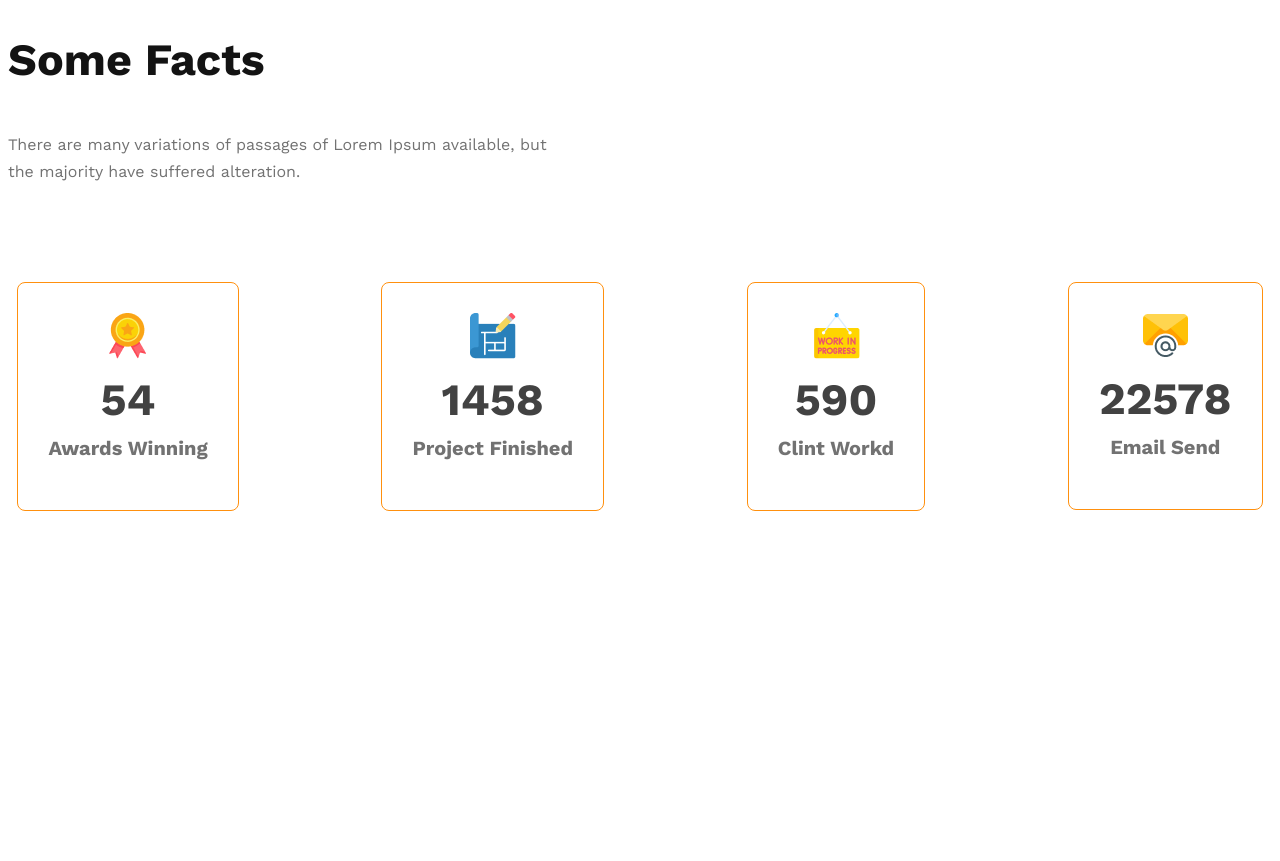
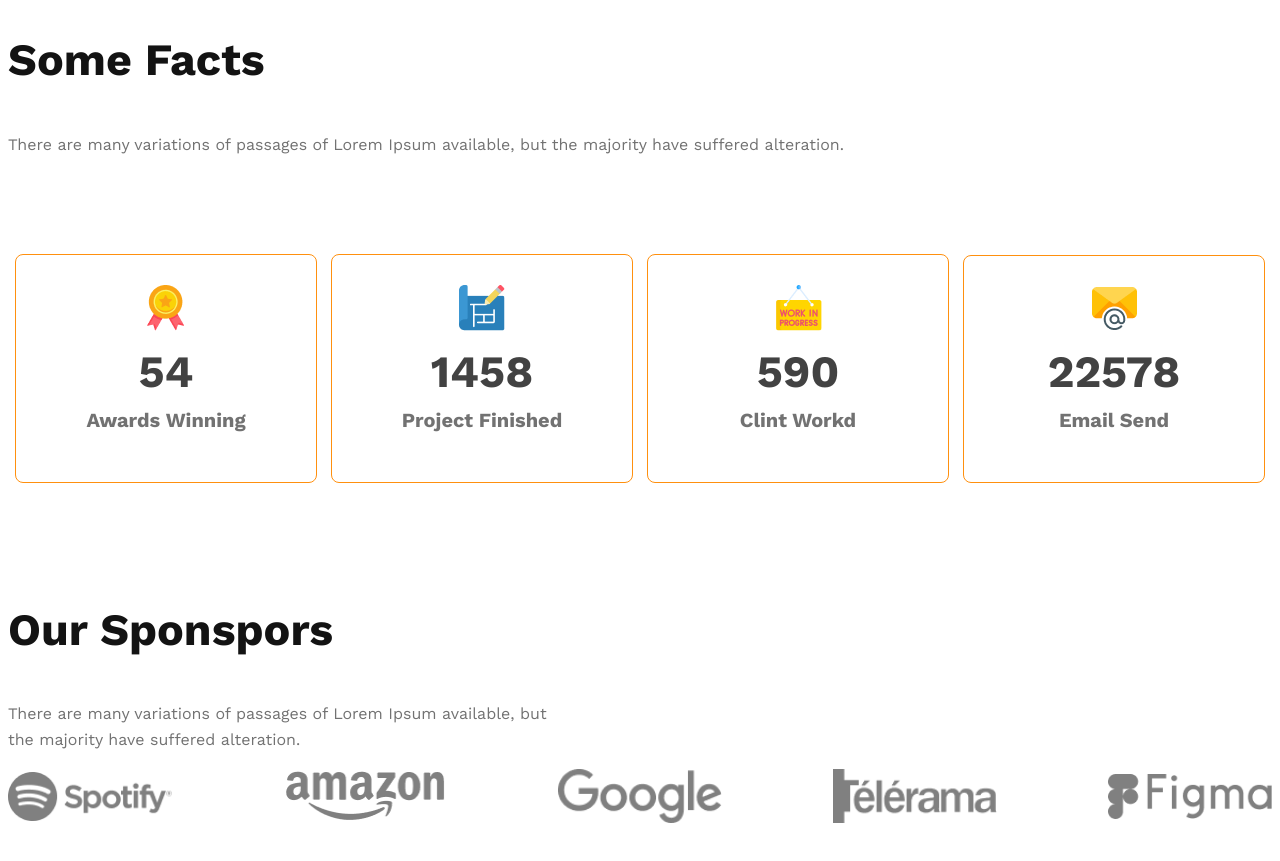
Before and after one commit to Mitul3047/G3-architecture-website, a plain HTML site: page index.html in a window 1280 px wide. Shown: the part 1940-2801 px from the top of the page. Before the commit the page ends 2571 px from the top, so only its background shows below. Drawn offline with nearby package versions, Linux system fonts and the light colour scheme.

Commit message:
sponcer added

```diff
--- a/index.html
+++ b/index.html
@@ -99,6 +99,19 @@
             </div>
 
         </section>
+        <!-- sponcer -->
+        <section class="sponcer">
+            <h3 class="sponcer-title">Our Sponspors</h3>
+            <p class="sponcer-description">There are many variations of passages of Lorem Ipsum available, but the majority have suffered alteration.</p>
+
+            <div class="sponcer-img-container">
+                <img src="./images/sponsors/spotify.png" alt="">
+                <img src="./images/sponsors/amazon.png" alt="">
+                <img src="./images/sponsors/google.png" alt="">
+                <img src="./images/sponsors/telerama.png" alt="">
+                <img src="./images/sponsors/figma.png" alt="">
+            </div>
+        </section>
     </main>
 
 
--- a/style.css
+++ b/style.css
@@ -97,9 +97,10 @@ main {
     max-width: 1440px;
     margin: 70px auto;
 }
- main > section{
+
+main>section {
     margin-bottom: 7.5rem;
- }
+}
 
 
 
@@ -160,7 +161,7 @@ main {
     font-weight: 400;
     line-height: 1.7rem;
     /* 162.5% */
-    max-width: 542px;
+    /* max-width: 542px; */
     margin-bottom: 6rem;
 }
 
@@ -168,7 +169,7 @@ main {
     display: flex;
     justify-content: space-around;
     align-items: center;
-    gap: 124px;
+    /* gap: 124px; */
 }
 
 
@@ -177,9 +178,16 @@ main {
     border: 1px solid #FF900E;
     text-align: center;
     /* font-size: 2.8rem; */
-    padding: 30px;
+    padding: 30px 30px;
+    width: 240px;
+
 }
-
+.fact-card-container .card-title {
+    color: #727272;
+    font-size: 1.25rem;
+    font-weight: 600;
+    margin-top: 5px;
+}
 .fact-card-container .card-stats {
     font-size: 2.8rem;
     color: #424242;
@@ -187,12 +195,37 @@ main {
     margin-bottom: 10px;
 }
 
-.fact-card-container .card-title {
-    color: #727272;
-    font-size: 1.25rem;
-    font-weight: 600;
-    margin-top: 5px;
+/* sponcer */
+.sponcer-title {
+    color: #131313;
+    font-size: 2.8rem;
+    font-weight: 700;
 }
+
+.sponcer-img-container{
+    display: flex;
+    align-items: center;
+    justify-content: space-between;
+    filter: invert(50%);
+    text-align: center;
+    gap: 1.3rem;
+}
+
+.sponcer-description {
+    color:#727272;
+    font-size: 1rem;
+    font-weight: 400;
+    line-height: 26px;
+    /* 162.5% */
+    max-width: 542px;
+}
+
+.sponcer-img-container img{
+    width: 164px;
+}
+
+
+
 
 
 /* responsive */
@@ -204,7 +237,9 @@ main {
     }
 
     nav,
-    .team-container
+    .team-container,
+    .fact-card-container,
+    .sponcer-img-container
 
     /*nav > ul*/
         {
@@ -215,15 +250,21 @@ main {
         grid-template-columns: repeat(1, 1fr);
     }
 
-    .team-content {
+    .team-content,
+    .fact-card-container,
+    .sponcer-img-container
+    {
         margin-bottom: 1rem;
         padding-left: 20px;
         padding-right: 20px;
+    }
+
+    .fact-card-container {
+        gap: 20px;
+    }
+}
 
 
-    }
-
-}
 
 
 /* Tablet */
@@ -234,8 +275,10 @@ main {
         padding: 50px
     }
 
-    nav,
-    .team-container {
+    nav,.sponcer-img-container,
+    .team-container,
+    .fact-card-container
+     {
         flex-direction: column;
     }
 
@@ -244,4 +287,17 @@ main {
 
     }
 
+    .team-content,
+    .fact-card-container,
+    .sponcer-img-container
+    {
+        margin-bottom: 1rem;
+        padding-left: 20px;
+        padding-right: 20px;
+    }
+
+    .fact-card-container {
+        gap: 20px;
+    }
+
 }
```
Lines whose indentation alone changed are shown as unchanged.
